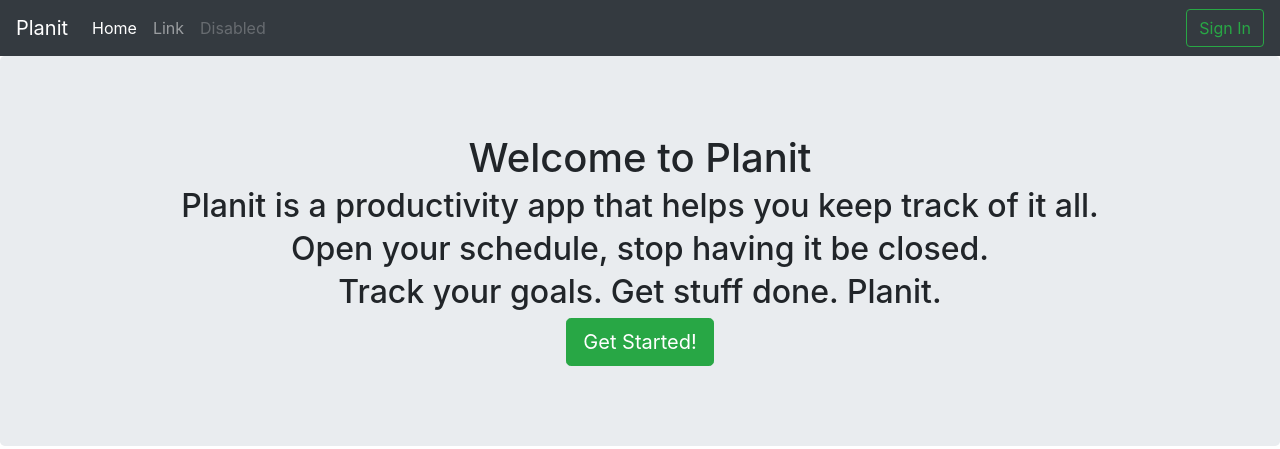
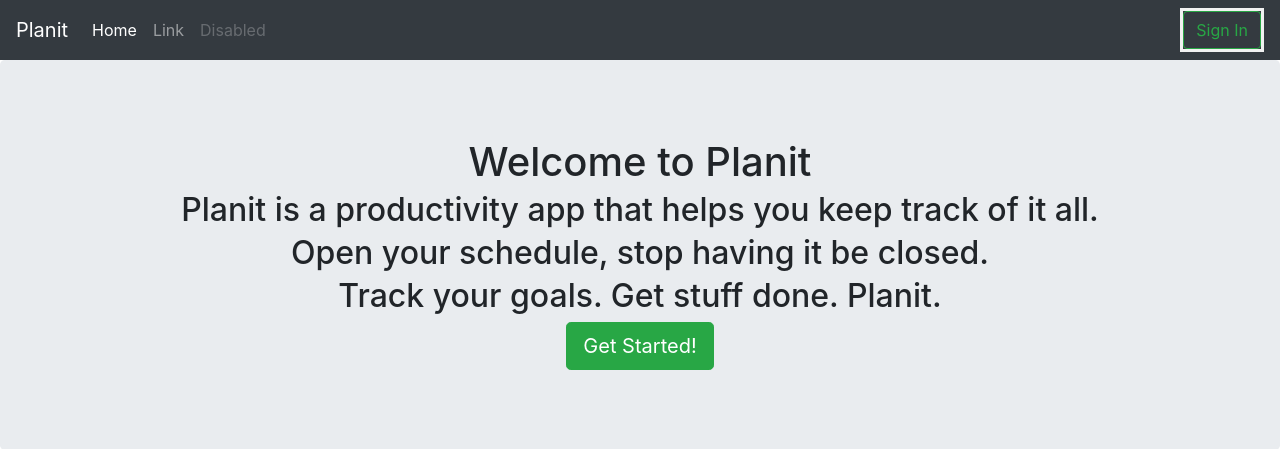
Before and after one commit to nickpalmer789/ProductionNumber4, a PHP site: page /index.php in a window 1280 px wide. Shown: the top 449 px of the page. Run offline with PHP 8.4, Linux system fonts and the light colour scheme; some libraries are stand-ins or nearby versions.

Commit message:
navbar uses <button> tag for login page

```diff
--- a/templates/navbar.php
+++ b/templates/navbar.php
@@ -15,6 +15,9 @@
                 <a class="nav-link disabled" href="#">Disabled</a>
             </li>
         </ul>
-        <a class="btn btn-outline-success my-2 my-sm-0" href="../login.php" type="submit">Sign In</a>
+        <form action="../login.php" method="get">
+            <button class="btn btn-outline-success my-2 my-sm-0" type="submit">Sign In</button>
+        </form>
+
     </div>
 </nav>
```
